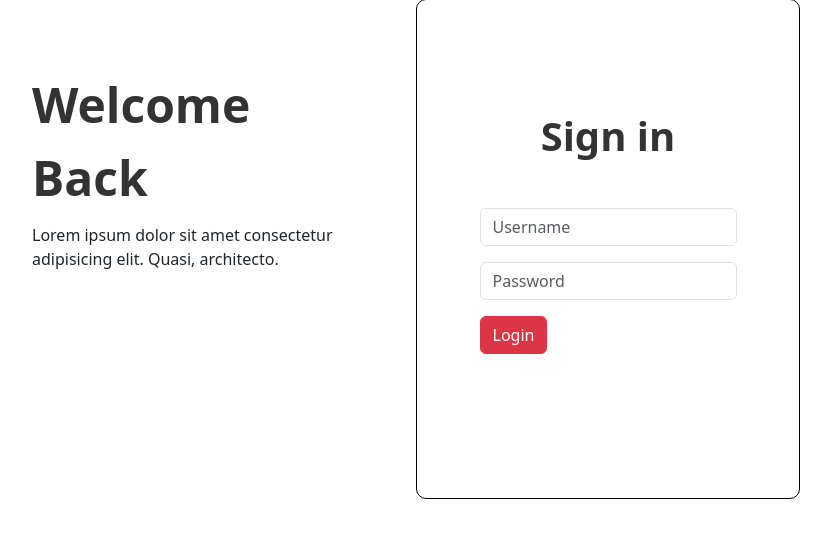
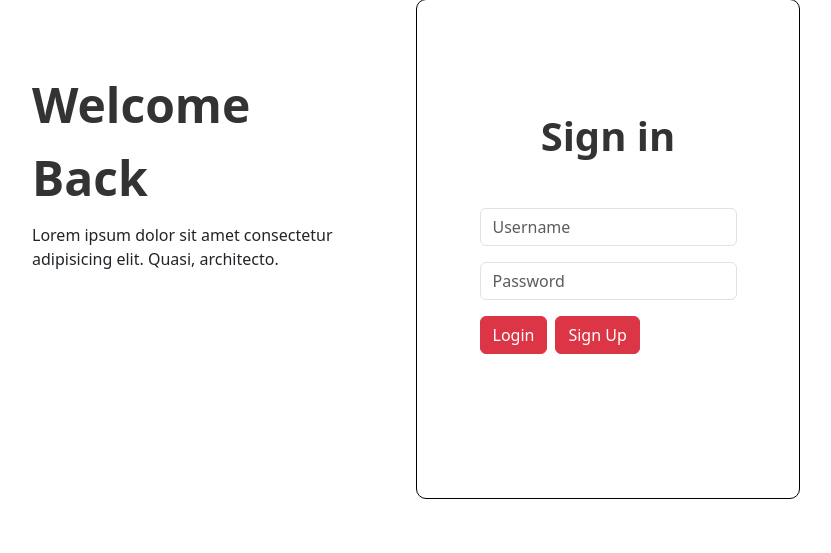
Before and after one commit to Jeneggs/SecureLogin, a PHP site: page /login.php in a window 1280 px wide. Shown: the part 126-679 px from the top of the page, without its empty margins (224-1055 px from the left). Run offline with PHP 8.4, Linux system fonts and the light colour scheme; data comes from the database, SQL or seed files in the repository; data that the repository does not hold is empty.

Commit message:
refactor(frontend): added signup button in the login page

```diff
--- a/login-page.php
+++ b/login-page.php
@@ -31,8 +31,9 @@
                         placeholder="Password" aria-label="Password" aria-describedby="basic-addon1" required>
                 </div>
 
-                <div class="login-button-container">
+                <div class="login-button-container d-flex gap-2">
                     <button type="submit" class="login-button btn btn-danger">Login</button>
+                    <a href="signup-page.php" class="login-button btn btn-danger">Sign Up</a>
                 </div>
             </form>
             </div>
```
